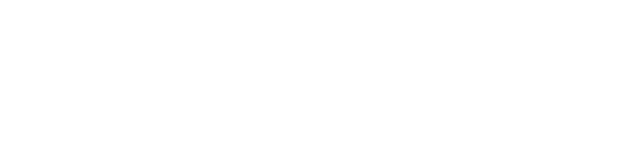
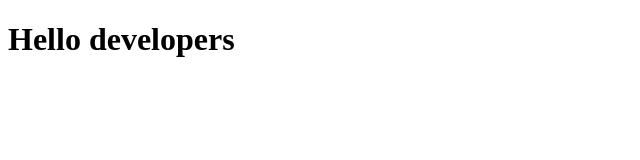
Before and after one commit to FredZabu/zoodev-academy, a plain HTML site: page index.html in a window 1280 px wide. Shown: the whole page, without its empty margins (0-640 px from the left). Drawn offline with Linux system fonts and the light colour scheme.

Commit message:
greetings

```diff
--- a/index.html
+++ b/index.html
@@ -7,6 +7,6 @@
     <title>zoodev</title>
 </head>
 <body>
-
+    <h1>Hello developers</h1>
 </body>
 </html>
```
